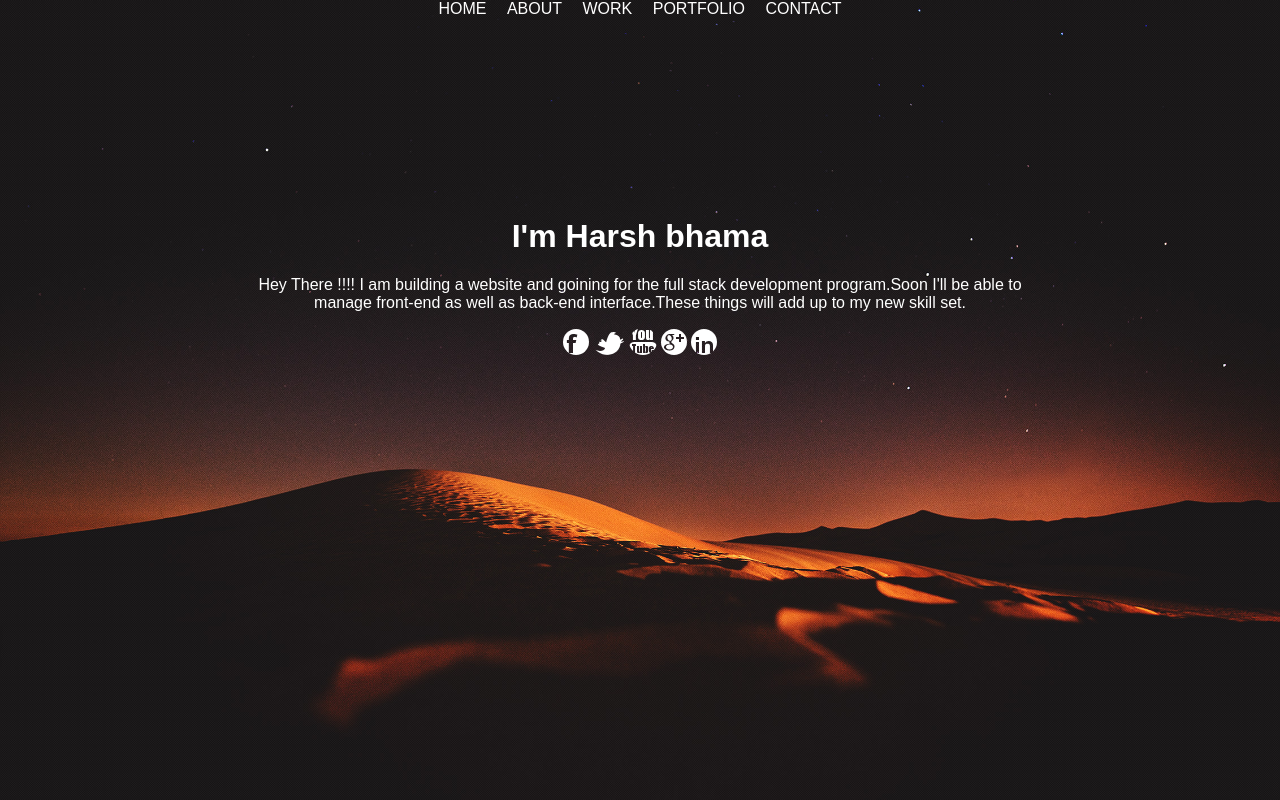
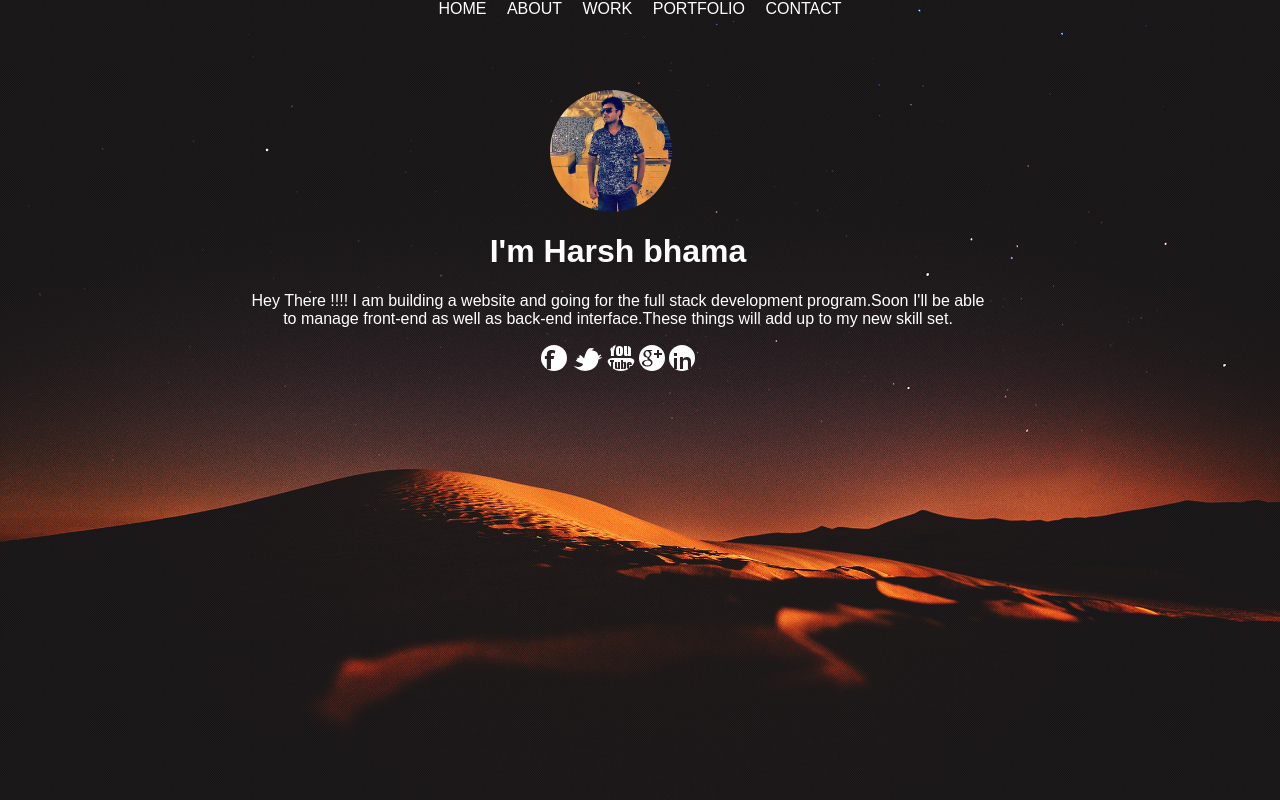
Before and after one commit to Harshbhama/Basic-html-css-js, a plain HTML site: page index.html in a window 1280 px wide. Shown: the top 800 px of the page. Drawn offline with Linux system fonts and the light colour scheme.

Commit message:
add profile image

```diff
--- a/index.html
+++ b/index.html
@@ -43,12 +43,14 @@
 				</ul>
 			</nav>
 
+			<div class="pic-styling"> <img id = "pic-style" src="pic.jpg"></div>
+
 			<!-- content and social icons grouped into one division -->
 			<div id="body-header-content">
 				<div class="text-center white-text">
 					<h1>I'm Harsh bhama</h1>
 					<p class = "body-padding">
-						Hey There !!!! I am building a website and goining for the full stack development
+						Hey There !!!! I am building a website and going for the full stack development
 					program.Soon I'll be able to manage front-end as well as back-end interface.These things will
 				add up to my new skill set.</span>
 					</p>
@@ -58,7 +60,7 @@
 					<!-- multiple classes can added with a space between their names -->
 					<ul class="horizontal-list text-center white-text">
 						<li>
-							<img src="static/images/sm-facebook-icon.png">
+							<a href="https://www.facebook.com/harshb96"><img src="static/images/sm-facebook-icon.png"> </a>
 						</li>
 						<li>
 							<img src="static/images/sm-twitter-icon.png">
--- a/static/stylesheets/style.css
+++ b/static/stylesheets/style.css
@@ -19,6 +19,17 @@ a{
 	background-position: center;
     background-size: cover;
     background-attachment: fixed;
+}
+.pic-styling{
+	 margin-top: 9vh;
+
+	    padding-left: 43%;
+}
+
+#pic-style{
+
+	        width: 122px;
+    border-radius: 93px;
 }
 
 .body-padding{
@@ -49,7 +60,8 @@ a{
 
 
 #body-header-content{
-	margin-top: 25vh;
+	margin-top: 0vh;
+	    padding-right: 44px;
 }
 
 
```
Also changed, not shown: pic.jpg (added).
